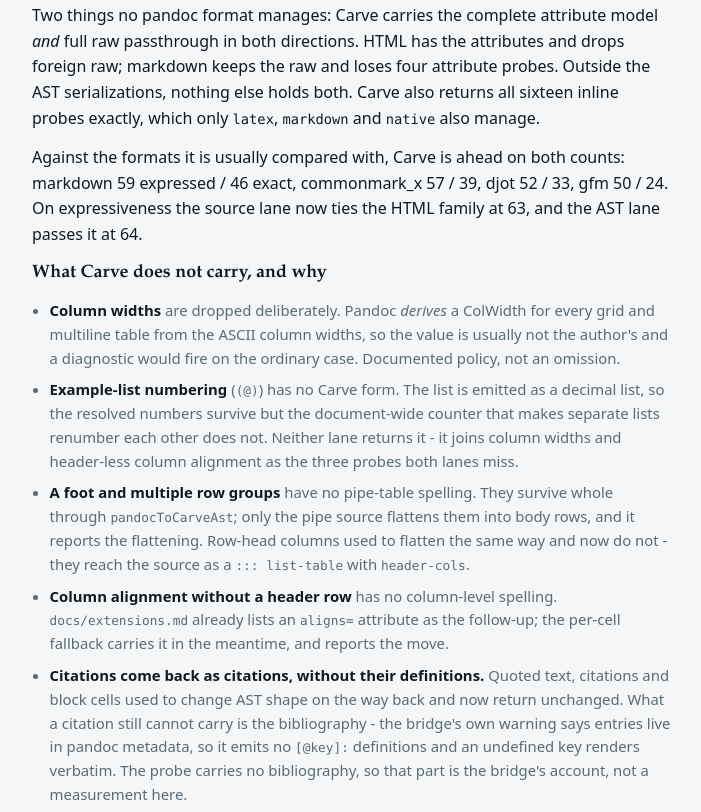
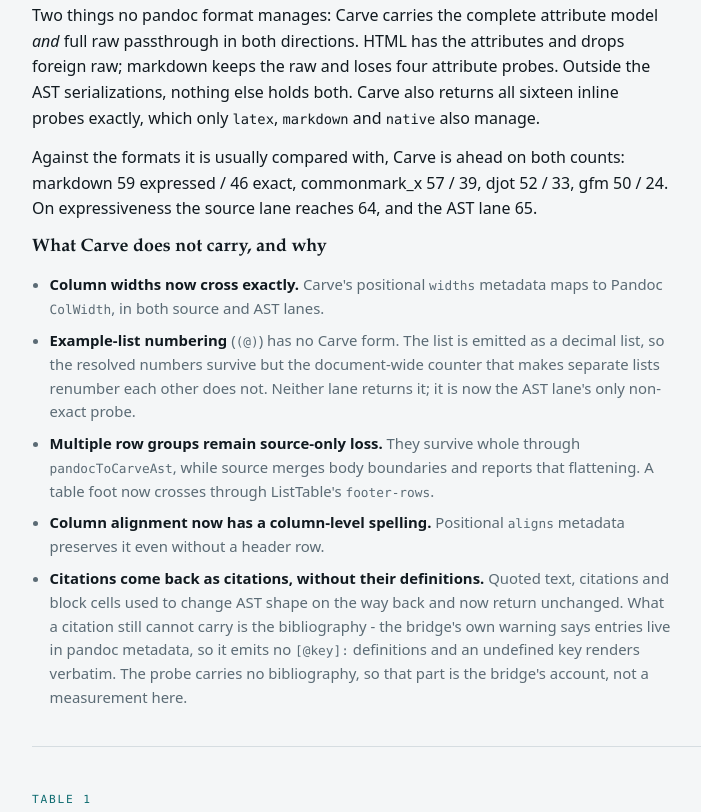
Before and after one commit to markup-carve/pandoc-format-fidelity, a plain HTML site: page resources/template.html in a window 1280 px wide. Shown: the part 2751-3563 px from the top of the page, without its empty margins (42-743 px from the left). Drawn offline with Linux system fonts and the light colour scheme.

Commit message:
results: measure Carve table column fidelity

```diff
--- a/resources/template.html
+++ b/resources/template.html
@@ -252,28 +252,22 @@ footer{margin-top:48px; padding-top:20px; border-top:1px solid var(--line); colo
     <code>native</code> also manage.</p>
     <p>Against the formats it is usually compared with, Carve is ahead on both counts:
     markdown 59 expressed / 46 exact, commonmark_x 57 / 39, djot 52 / 33, gfm 50 / 24.
-    On expressiveness the source lane now ties the HTML family at 63, and the AST lane
-    passes it at 64.</p>
+    On expressiveness the source lane reaches 64, and the AST lane 65.</p>
     <h3>What Carve does not carry, and why</h3>
     <ul class="notes">
-      <li><b>Column widths</b> are dropped deliberately. Pandoc <i>derives</i> a
-      ColWidth for every grid and multiline table from the ASCII column widths, so the
-      value is usually not the author's and a diagnostic would fire on the ordinary
-      case. Documented policy, not an omission.</li>
+      <li><b>Column widths now cross exactly.</b> Carve's positional
+      <code>widths</code> metadata maps to Pandoc <code>ColWidth</code>, in both
+      source and AST lanes.</li>
       <li><b>Example-list numbering</b> (<code>(@)</code>) has no Carve form. The list
       is emitted as a decimal list, so the resolved numbers survive but the
       document-wide counter that makes separate lists renumber each other does not.
-      Neither lane returns it - it joins column widths and header-less column
-      alignment as the three probes both lanes miss.</li>
-      <li><b>A foot and multiple row groups</b> have no pipe-table spelling. They
-      survive whole through <code>pandocToCarveAst</code>; only the pipe source
-      flattens them into body rows, and it reports the flattening. Row-head columns
-      used to flatten the same way and now do not - they reach the source as a
-      <code>::: list-table</code> with <code>header-cols</code>.</li>
-      <li><b>Column alignment without a header row</b> has no column-level spelling.
-      <code>docs/extensions.md</code> already lists an <code>aligns=</code> attribute as
-      the follow-up; the per-cell fallback carries it in the meantime, and reports
-      the move.</li>
+      Neither lane returns it; it is now the AST lane's only non-exact probe.</li>
+      <li><b>Multiple row groups remain source-only loss.</b> They survive whole
+      through <code>pandocToCarveAst</code>, while source merges body boundaries and
+      reports that flattening. A table foot now crosses through ListTable's
+      <code>footer-rows</code>.</li>
+      <li><b>Column alignment now has a column-level spelling.</b> Positional
+      <code>aligns</code> metadata preserves it even without a header row.</li>
       <li><b>Citations come back as citations, without their definitions.</b> Quoted
       text, citations and block cells used to change AST shape on the way back and now
       return unchanged. What a citation still cannot carry is the bibliography - the
@@ -339,8 +333,8 @@ footer{margin-top:48px; padding-top:20px; border-top:1px solid var(--line); colo
     <code>xml</code> are the AST itself and score {{NPROBE}}/{{NPROBE}} by construction. For anything
     that has to render, <code>html5</code> and <code>epub3</code> are the practical
     maximum.</p>
-    <p><b>Need it back later.</b> <code>carve</code> through pandoc-carve leads at 61
-    exact (63 via its AST), then <code>markdown</code> 46 and <code>commonmark_x</code> 39.
+    <p><b>Need it back later.</b> <code>carve</code> through pandoc-carve leads at 64
+    exact (65 via its AST), then <code>markdown</code> 46 and <code>commonmark_x</code> 39.
     Metadata no longer separates them: markdown and Carve both return all ten meta
     values.</p>
     <p><b>Print and typesetting.</b> <code>latex</code> 54 and <code>beamer</code> 55 lead,
```
Also changed, not shown: docs/index.html (+17 -23 lines), resources/overview.html (+2 -2 lines), results/carve.json (+14 -13 lines), docs/overview.png, 1 other file.
